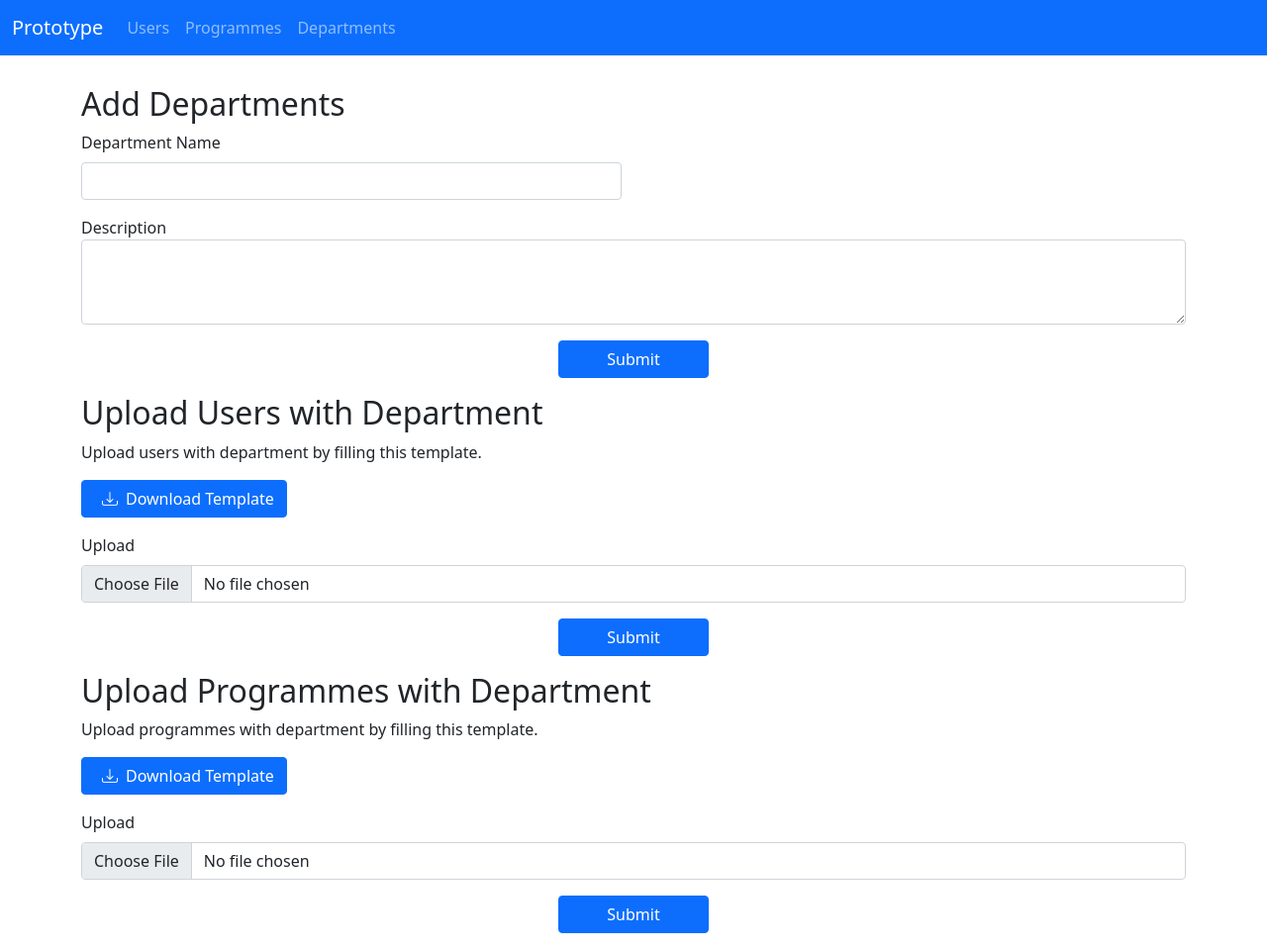
After one commit to rohitmendus/protype-application, a Django app: page /departments/ in a window 1280 px wide. The commit adds this page. Shown: the whole page at 99% size. Run offline with Django 4.2, Linux system fonts and the light colour scheme.

Commit message:
Added sections for programme and departments and made forms to upload data from excel

```diff
--- a/prototype/application/models.py
+++ b/prototype/application/models.py
@@ -6,6 +6,9 @@ from django.core.validators import RegexValidator
 class Department(models.Model):
 	name = models.CharField(max_length=200)
 	description = models.CharField(max_length=500)
+
+	def __str__(self):
+		return self.name
 
 
 class ProfileUser(models.Model):
--- a/prototype/application/urls.py
+++ b/prototype/application/urls.py
@@ -5,4 +5,12 @@ urlpatterns = [
     path('users/', views.UsersView.as_view(), name="users"),
     path('user-delete/<int:id>', views.UsersDelete.as_view(), name="user-delete"),
     path('user-edit/', views.UsersEdit.as_view(), name="user-edit"),
+    path('programmes/', views.ProgrammesView.as_view(), name="programmes"),
+    path('programme-delete/<int:id>', views.ProgrammesDelete.as_view(), name="programme-delete"),
+    path('programme-edit/', views.ProgrammesEdit.as_view(), name="programme-edit"),
+    path('departments/', views.DepartmentsView.as_view(), name="departments"),
+    path('download_user_dept/', views.DownloadFileUser.as_view(), name="download_user_dept"),
+    path('upload_user_dept/', views.UploadUserDeptView.as_view(), name="upload_user_dept"),
+    path('download_pgm_dept/', views.DownloadFileProgramme.as_view(), name="download_pgm_dept"),
+    path('upload_pgm_dept/', views.UploadProgrammeDeptView.as_view(), name="upload_pgm_dept")
 ]
--- a/prototype/application/views.py
+++ b/prototype/application/views.py
@@ -1,10 +1,14 @@
-from django.shortcuts import render
-from django.http import JsonResponse
+from django.shortcuts import render, redirect
+from django.http import JsonResponse, HttpResponse
 from django.views import View
 from .models import *
 from django.contrib.auth.models import User
+from django.forms.models import model_to_dict
+import mimetypes, os, openpyxl
 
-# Create your views here.
+#UsersView
+#self.get() - Renders the template and sents users' details
+#self.post() - Creates new users(request sent through ajax)
 class UsersView(View):
 	template = 'users.html'
 	def get(self, request):
@@ -15,10 +19,14 @@ class UsersView(View):
 				health="Fine"
 			else:
 				health="Not fine"
+			if i.department == None:
+				dept = ""
+			else:
+				dept = i.department.name
 			user_obj = User.objects.get(id=i.user_id)
 			user = {'username': user_obj.username, 'name': i.name, 'email': user_obj.email,
 				'mobile': i.mobile, 'age': i.age, 'sex': i.sex, 'salutation': i.salutation,
-				'health': health, 'id': user_obj.id}
+				'health': health, 'id': user_obj.id, 'dept': dept}
 			users.append(user)
 		context = {'users': users}
 		return render(request, self.template, context)
@@ -41,7 +49,7 @@ class UsersView(View):
 		user_profile = ProfileUser(user=user, name=name, mobile=mobile, age=int(age), sex=sex, salutation=salutation, health=health)
 		user_profile.save()
 
-
+		#Sents updated data to js to render it
 		users_obj = ProfileUser.objects.all()
 		users = []
 		for i in users_obj:
@@ -49,19 +57,26 @@ class UsersView(View):
 				health="Fine"
 			else:
 				health="Not fine"
-			user_obj = User.objects.get(id=i.user_id)
-			user_1 = {'username': user_obj.username, 'name': i.name, 'email': user_obj.email,
+			if i.department == None:
+				dept = ""
+			else:
+				dept = i.department.name
+			user_obj_1 = User.objects.get(id=i.user_id)
+			user_1 = {'username': user_obj_1.username, 'name': i.name, 'email': user_obj_1.email,
 				'mobile': i.mobile, 'age': i.age, 'sex': i.sex, 'salutation': i.salutation,
-				'health': health, 'id': user_obj.id}
+				'health': health, 'id': user_obj_1.id, 'dept': dept}
 			users.append(user_1)
 		data = {'users': users}
 		return JsonResponse(data)
 
+#UsersDelete
+#self.get() - Deletes the user(request sent through ajax)
 class UsersDelete(View):
 	def get(self, request, id):
+		#Deleting user
 		user = User.objects.get(id=id)
 		user.delete()
-
+		#Sents updated data to js to render it
 		users_obj = ProfileUser.objects.all()
 		users = []
 		for i in users_obj:
@@ -69,22 +84,34 @@ class UsersDelete(View):
 				health="Fine"
 			else:
 				health="Not fine"
+			if i.department == None:
+				dept = ""
+			else:
+				dept = i.department.name
 			user_obj = User.objects.get(id=i.user_id)
 			user_1 = {'username': user_obj.username, 'name': i.name, 'email': user_obj.email,
 				'mobile': i.mobile, 'age': i.age, 'sex': i.sex, 'salutation': i.salutation,
-				'health': health, 'id': user_obj.id}
+				'health': health, 'id': user_obj.id, 'dept': dept}
 			users.append(user_1)
 		data = {'users': users}
 		return JsonResponse(data)
 
+#UsersEdit
+#self.get() - Gets user data to fill the modal form(request sent through ajax)
+#self.post() - Updates user data(request sent through ajax)
 class UsersEdit(View):
 	def get(self, request):
 		id_1 = request.GET.get('id')
 		user_obj = User.objects.get(id=id_1)
 		profile_obj = ProfileUser.objects.get(user_id=id_1)
+		depts = list(Department.objects.values_list('name', flat=True))
+		if profile_obj.department == None:
+			dept = ""
+		else:
+			dept = profile_obj.department.name
 		data = {'username': user_obj.username, 'name': profile_obj.name, 'email': user_obj.email,
 				'mobile': profile_obj.mobile, 'age': profile_obj.age, 'sex': profile_obj.sex, 'salutation': profile_obj.salutation,
-				'health': str(profile_obj.health), 'id': user_obj.id}
+				'health': str(profile_obj.health), 'id': user_obj.id, 'depts': depts, 'dept': dept}
 		return JsonResponse(data)
 
 	def post(self, request):
@@ -96,6 +123,7 @@ class UsersEdit(View):
 		age = request.POST.get('age')
 		sex = request.POST.get('sex')
 		salutation = request.POST.get('salutation')
+		dept = Department.objects.get(name=request.POST.get('dept'))
 		if request.POST.get('health') == "True":
 			health = True
 		else:
@@ -112,10 +140,12 @@ class UsersEdit(View):
 		profile_obj.salutation = salutation
 		profile_obj.health = health
 		profile_obj.name = name
+		profile_obj.department = dept
 
 		user_obj.save()
 		profile_obj.save()
 
+		#Sents updated data to js to render it
 		users_obj = ProfileUser.objects.all()
 		users = []
 		for i in users_obj:
@@ -123,10 +153,221 @@ class UsersEdit(View):
 				health="Fine"
 			else:
 				health="Not fine"
+			if i.department == None:
+				dept = ""
+			else:
+				dept = i.department.name
 			user_obj_1 = User.objects.get(id=i.user_id)
 			user_1 = {'username': user_obj_1.username, 'name': i.name, 'email': user_obj_1.email,
 				'mobile': i.mobile, 'age': i.age, 'sex': i.sex, 'salutation': i.salutation,
-				'health': health, 'id': user_obj_1.id}
+				'health': health, 'id': user_obj_1.id, 'dept': dept}
 			users.append(user_1)
 		data = {'users': users}
 		return JsonResponse(data)
+
+
+# def RenderUpdatedProgrammeData():
+
+
+#ProgrammesView
+#self.get() - Renders the template and sents programmes' details
+#self.post() - Creates new programmes(request sent through ajax)
+class ProgrammesView(View):
+	template = 'programmes.html'
+	def get(self, request):
+		context = {'programmes': Programme.objects.all()}
+		return render(request, self.template, context)
+
+	def post(self, request):
+		name = request.POST.get('name');
+		description = request.POST.get('description');
+
+		programme = Programme(name=name, description=description)
+		programme.save()
+		#Sents updated data to js to render it
+		data = {'programmes': list(Programme.objects.all().values())}
+		return JsonResponse(data, safe=False)
+
+#ProgrammesDelete
+#self.get() - Deletes the programme(request sent through ajax)
+class ProgrammesDelete(View):
+	def get(self, request, id):
+		programme = Programme.objects.get(id=id)
+		programme.delete()
+		#Sents updated data to js to render it
+		data = {'programmes': list(Programme.objects.all().values())}
+		return JsonResponse(data, safe=False)
+
+#ProgrammesEdit
+#self.get() - Gets programme data to fill the modal form(request sent through ajax)
+#self.post() - Updates programme data(request sent through ajax)
+class ProgrammesEdit(View):
+	def get(self, request):
+		id_1 = request.GET.get('id')
+		data = {'programmes': model_to_dict(Programme.objects.get(id=id_1))}
+		return JsonResponse(data)
+
+	def post(self, request):
+		id_2 = request.POST.get('id')
+		name = request.POST.get('name')
+		description = request.POST.get('description')
+		programme = Programme.objects.get(id=id_2)
+		programme.name = name
+		programme.description = description
+		programme.save()
+		#Sents updated data to js to render it
+		data = {'programmes': list(Programme.objects.all().values())}
+		return JsonResponse(data, safe=False)
+
+
+#DepartmentsView
+#self.get() - Renders the template
+#self.post() - Creates new department(request sent through ajax)
+class DepartmentsView(View):
+	template = 'departments.html'
+	def get(self, request):
+		return render(request, self.template)
+
+	def post(self, request):
+		name = request.POST.get('name');
+		description = request.POST.get('description');
+
+		department = Department(name=name, description=description)
+		department.save()
+
+		return HttpResponse('Department saved successfully!')
+
+#DownloadFileUser
+#self.get() - Downloads the excel template for uploading users with department
+class DownloadFileUser(View):
+	def get(self, request):
+		# Getting file path
+		filename= "user_department_template.xlsx"
+		BASE_DIR = os.path.dirname(os.path.dirname(os.path.abspath(__file__)))
+		filepath = BASE_DIR + '/templates/' + filename
+
+		# Loading the excel file
+		wb = openpyxl.load_workbook(filepath)
+		ws = wb.active
+
+		#Removing existing data downs if any
+		toRemove = []
+		for validation in ws.data_validations.dataValidation:
+			if validation.__contains__('B2'):
+				toRemove.append(validation)
+		for rmValidation in toRemove:
+			ws.data_validations.dataValidation.remove(rmValidation)
+		#Adding new drop downs
+		department_names = Department.objects.values_list('name', flat=True)
+		dlist1 = ", ".join(department_names)
+		dlist1 = '"' + dlist1 + '"'
+		dv = openpyxl.worksheet.datavalidation.DataValidation(type="list", formula1=dlist1)
+		ws.add_data_validation(dv)
+		dv.add('B2:B100')
+
+		#Adding user names
+		users = ProfileUser.objects.values_list('name',flat=True).filter(department__isnull=True)
+		counter = 2
+		for user in users:
+			ws['A'+str(counter)].value = user
+			counter += 1
+		wb.save(filepath)
+
+		#Sending the file as response
+		path = open(filepath, 'rb')
+		mime_type, _ = mimetypes.guess_type(filepath)
+		response = HttpResponse(path, content_type=mime_type)
+		response['Content-Disposition'] = "attachment; filename=%s" % filename
+		return response
+
+class UploadUserDeptView(View):
+	def post(self, request):
+		file = request.FILES.get('user_dept_file')
+
+		data = []
+		wb = openpyxl.load_workbook(file)
+		ws = wb.active
+		count = ProfileUser.objects.filter(department__isnull=True).count()
+		for y in range(2, count+2):
+			user_name = ws['A'+str(y)].value
+			department_name = ws['B'+str(y)].value
+			if user_name != None and department_name != None:
+				data_set = {'user_name':user_name, 'department_name': department_name}
+				data.append(data_set)
+
+		for i in data:
+			user = ProfileUser.objects.get(name=i['user_name'])
+			department = Department.objects.get(name=i['department_name'])
+			if user != None and department != None:
+				user.department = department
+				user.save()
+			else:
+				return HttpResponse("An error occured!")
+		return redirect("/departments")
+
+
+class DownloadFileProgramme(View):
+	def get(self, request):
+		# Getting file path
+		filename= "programme_dept_template.xlsx"
+		BASE_DIR = os.path.dirname(os.path.dirname(os.path.abspath(__file__)))
+		filepath = BASE_DIR + '/templates/' + filename
+
+		# Loading the excel file
+		wb1 = openpyxl.load_workbook(filepath)
+		ws1 = wb1.active
+
+		#Removing existing data downs if any
+		toRemove = []
+		for validation in ws1.data_validations.dataValidation:
+			if validation.__contains__('B2'):
+				toRemove.append(validation)
+		for rmValidation in toRemove:
+			ws1.data_validations.dataValidation.remove(rmValidation)
+		#Adding new drop downs
+		department_names = Department.objects.values_list('name', flat=True)
+		dlist1 = ", ".join(department_names)
+		dlist1 = '"' + dlist1 + '"'
+		dv = openpyxl.worksheet.datavalidation.DataValidation(type="list", formula1=dlist1)
+		ws1.add_data_validation(dv)
+		dv.add('B2:B100')
+
+		#Adding programme names
+		programmes = Programme.objects.values_list('name',flat=True).filter(department__isnull=True)
+		counter = 2
+		for pgm in programmes:
+			ws1['A'+str(counter)].value = pgm
+			counter += 1
+		wb1.save(filepath)
+
+		#Sending the file as response
+		path = open(filepath, 'rb')
+		mime_type, _ = mimetypes.guess_type(filepath)
+		response = HttpResponse(path, content_type=mime_type)
+		response['Content-Disposition'] = "attachment; filename=%s" % filename
+		return response
+
+class UploadProgrammeDeptView(View):
+	def post(self, request):
+		file = request.FILES.get('pgm_dept_file')
+
+		data = []
+		wb1 = openpyxl.load_workbook(file)
+		ws1 = wb1.active
+		count = Programme.objects.filter(department__isnull=True).count()
+		for y in range(2, count+2):
+			pgm_name = ws1['A'+str(y)].value
+			department_name = ws1['B'+str(y)].value
+			if pgm_name != None and department_name != None:
+				data_set = {'pgm_name':pgm_name, 'department_name': department_name}
+				data.append(data_set)
+
+		for i in data:
+			pgm = Programme.objects.get(name=i['pgm_name'])
+			department = Department.objects.get(name=i['department_name'])
+			if pgm != None and department != None:
+				pgm.department = department
+				pgm.save()
+			else:
+				return HttpResponse("An error occured!")
+		return redirect("/departments")
--- a/prototype/static/script.js
+++ b/prototype/static/script.js
@@ -1,3 +1,43 @@
+function render_user_data_to_table(response){
+	$('#table-body').empty();
+	var counter = 1
+	for (let user of response.users){
+		let element = `<tr>
+			<th scope="row">${counter}</th>
+			<td>${user.salutation}</td>
+	        <td>${user.name}</td>
+	        <td>${user.username}</td>
+	        <td>${user.email}</td>
+	        <td>${user.mobile}</td>
+	        <td>${user.age}</td>
+	        <td>${user.sex}</td>
+	        <td>${user.health}</td>
+	        <td>${user.dept}</td>
+	        <td><a href="/user-edit/" class="edit-users" data-id="${user.id}"><i class="bi bi-pencil-square"></i></a></td>
+	        <td><a href="/user-delete/${user.id}" class="delete-users"><i class="bi bi-trash-fill"></i></a></td>
+		</tr>`
+		$('#table-body').append($(element));
+		counter++;
+	};
+}
+
+function render_programme_data_to_table(response) {
+	$('#table-body-programme').empty();
+	var counter = 1
+	for (let programme of response.programmes){
+		let element = `<tr>
+	      <th scope="row">${counter}</th>
+	      <td>${programme.name}</td>
+	      <td class="name-table">${programme.description}</td>
+	      <td>${programme.dept}</td>
+	      <td><a class="edit-programmes" href="/programme-edit/" data-id="${programme.id}"><i class="bi bi-pencil-square"></i></a></td>
+	      <td><a href="/programme-delete/${programme.id}" class="delete-programmes"><i class="bi bi-trash-fill"></i></a></td>
+	    </tr>`
+		$('#table-body-programme').append($(element));
+		counter++;
+	};
+}
+
 $(document).ready(function(){
 	$('#add-users-form').submit(function(e){
 		e.preventDefault()
@@ -29,25 +69,7 @@ $(document).ready(function(){
 				success: function(response){
 					alert("User has been saved successfully!");
 					$('#add-users-form').trigger("reset");
-					$('#table-body').empty();
-					var counter = 1
-					for (let user of response.users){
-						let element = `<tr>
-							<th scope="row">${counter}</th>
-							<td>${user.salutation}</td>
-					        <td>${user.name}</td>
-					        <td>${user.username}</td>
-					        <td>${user.email}</td>
-					        <td>${user.mobile}</td>
-					        <td>${user.age}</td>
-					        <td>${user.sex}</td>
-					        <td>${user.health}</td>
-					        <td><a href="/user-edit/" class="edit-users" data-id="${user.id}"><i class="bi bi-pencil-square"></i></a></td>
-					        <td><a href="/user-delete/${user.id}" class="delete-users"><i class="bi bi-trash-fill"></i></a></td>
-						</tr>`
-						$('#table-body').append($(element));
-						counter++;
-					};
+					render_user_data_to_table(response);
 				}
 			});
 		}
@@ -62,25 +84,7 @@ $(document).ready(function(){
 				type: 'get',
 				success: function(response){
 					alert("User has been deleted");
-					$('#table-body').empty();
-					var counter = 1
-					for (let user of response.users){
-						let element = `<tr>
-							<th scope="row">${counter}</th>
-							<td>${user.salutation}</td>
-					        <td>${user.name}</td>
-					        <td>${user.username}</td>
-					        <td>${user.email}</td>
-					        <td>${user.mobile}</td>
-					        <td>${user.age}</td>
-					        <td>${user.sex}</td>
-					        <td>${user.health}</td>
-					        <td><a href="/user-edit/" class="edit-users" data-id="${user.id}"><i class="bi bi-pencil-square"></i></a></td>
-					        <td><a href="/user-delete/${user.id}" class="delete-users"><i class="bi bi-trash-fill"></i></a></td>
-						</tr>`
-						$('#table-body').append($(element));
-						counter++;
-					};
+					render_user_data_to_table(response);
 				}
 			});
 		};
@@ -106,6 +110,14 @@ $(document).ready(function(){
 				$('#edit-user-form input[id="age-edit"]').val(response.age);
 				$('#edit-user-form select[id="sex-edit"]').val(response.sex);
 				$('#edit-user-form select[id="salutation-edit"]').val(response.salutation);
+				$('#edit-user-form select[id="dept-edit"]').empty();
+				for (let i of response.depts){
+					let elem = `<option value="${i}">${i}</option>`;
+					$('#edit-user-form select[id="dept-edit"]').append($(elem));
+				}
+				if (response.dept!=""){
+					$('#edit-user-form select[id="dept-edit"]').val(response.dept);
+				}
 			}
 		});
 	});
@@ -123,6 +135,7 @@ $(document).ready(function(){
 		const sex = $('#sex-edit').val();
 		const salutation = $('#salutation-edit').val();
 		const health = $('#health-edit').val();
+		const dept = $('#dept-edit').val();
 		if (!(Number.isInteger(Number(mobile)) && mobile.length == 10)) {
 			alert("Mobile number is not valid!");
 		} else if (!(Number.isInteger(Number(age)) && Number(age) > 0)) {
@@ -133,32 +146,127 @@ $(document).ready(function(){
 				type: 'post',
 				data: {'csrfmiddlewaretoken': csrf_token, 'username': username, 'name': name,
 					'email': email, 'mobile': mobile, 'age': age, 'sex': sex, 'salutation': salutation,
-					'health': health, 'id': id},
+					'health': health, 'id': id, 'dept': dept},
 				success: function(response){
 					alert("Changes have been saved!");
 					$('#edit-user-form').trigger("reset");
 					$('#edit-user-modal').modal('hide');
-					$('#table-body').empty();
-					var counter = 1
-					for (let user of response.users){
-						let element = `<tr>
-							<th scope="row">${counter}</th>
-							<td>${user.salutation}</td>
-					        <td>${user.name}</td>
-					        <td>${user.username}</td>
-					        <td>${user.email}</td>
-					        <td>${user.mobile}</td>
-					        <td>${user.age}</td>
-					        <td>${user.sex}</td>
-					        <td>${user.health}</td>
-					        <td><a href="/user-edit/" class="edit-users" data-id="${user.id}"><i class="bi bi-pencil-square"></i></a></td>
-					        <td><a href="/user-delete/${user.id}" class="delete-users"><i class="bi bi-trash-fill"></i></a></td>
-						</tr>`
-						$('#table-body').append($(element));
-						counter++;
-					};
+					render_user_data_to_table(response);
 				}
 			});
 		}
 	});
+
+	$('#search').keyup(function() {
+		var search_name = $(this).val().toLowerCase();
+		$('#table-body .name-table').each(function(){
+			let name = $(this).text().toLowerCase();
+			if (!(name.includes(search_name))) {
+				$(this).parent().hide();
+			} else {
+				$(this).parent().show();
+			}
+		});
+	});
+
+	$('#add-programmes-form').submit(function(e){
+		e.preventDefault()
+		const url = $(this).attr('action');
+		const csrf_token = $('#add-programmes-form input[name="csrfmiddlewaretoken"]').val();
+		const name = $('#name').val();
+		const description = $('#description').val();
+		$.ajax({
+			url: url,
+			type: 'post',
+			data: {'csrfmiddlewaretoken': csrf_token, 'name': name, 'description': description},
+			success: function(response){
+				alert("Programme has been saved successfully!");
+				$('#add-programmes-form').trigger("reset");
+				render_programme_data_to_table(response);
+			}
+		});
+	});
+
+	$(document).on('click', '.delete-programmes', function(e){
+		e.preventDefault()
+		if (confirm("Are you sure you want to delete this programme?")) {
+			const url = $(this).attr('href')
+			$.ajax({
+				url: url,
+				type: 'get',
+				success: function(response){
+					alert("Programme has been deleted");
+					render_programme_data_to_table(response);
+				}
+			});
+		};
+	});
+
+	$(document).on('click', '.edit-programmes', function(e){
+		e.preventDefault()
+		const url = $(this).attr('href');
+		const id = $(this).data('id');
+		$.ajax({
+			url: url,
+			data: {'id': id},
+			type: 'get',
+			success: function(response){
+				console.log(response)
+				$('#edit-programme-modal').modal('show');
+				$('#edit-programme-form').attr('action', url);
+				$('#edit-programme-form input[name="edit-programme-id"]').val(response.programmes.id);
+				$('#edit-programme-form textarea[id="description-edit"]').text(response.programmes.description);
+				$('#edit-programme-form input[id="name-edit"]').val(response.programmes.name);
+			}
+		});
+	});
+
+	$('#edit-programme-form').submit(function(e) {
+		e.preventDefault()
+		const url = $(this).attr('action');
+		const id = $('#edit-programme-form input[name="edit-programme-id"]').val();
+		const csrf_token = $('#edit-programme-form input[name="csrfmiddlewaretoken"]').val();
+		const name = $('#name-edit').val();
+		const description = $('#description-edit').val();
+		$.ajax({
+			url: url,
+			type: 'post',
+			data: {'csrfmiddlewaretoken': csrf_token, 'name': name, 'description': description, 'id': id},
+			success: function(response){
+				alert("Changes have been saved!");
+				$('#edit-programme-form').trigger("reset");
+				$('#edit-programme-modal').modal('hide');
+				render_programme_data_to_table(response);
+			}
+		});
+	});
+
+	$('#search-programme').keyup(function() {
+		var search_name = $(this).val().toLowerCase();
+		$('#table-body-programme .name-table').each(function(){
+			let name = $(this).text().toLowerCase();
+			if (!(name.includes(search_name))) {
+				$(this).parent().hide();
+			} else {
+				$(this).parent().show();
+			}
+		});
+	});
+
+	$('#add-departments-form').submit(function(e){
+		e.preventDefault()
+		const url = $(this).attr('action');
+		const csrf_token = $('#add-departments-form input[name="csrfmiddlewaretoken"]').val();
+		const name = $('#name').val();
+		const description = $('#description').val();
+		$.ajax({
+			url: url,
+			type: 'post',
+			data: {'csrfmiddlewaretoken': csrf_token, 'name': name, 'description': description},
+			success: function(response){
+				alert(response);
+				$('#add-departments-form').trigger('reset');
+			}
+		});
+	});
 });
--- a/prototype/static/style.css
+++ b/prototype/static/style.css
@@ -1,3 +1,3 @@
-#add-users {
+.add {
 	margin-top: 30px;
 }
--- /dev/null
+++ b/prototype/templates/departments.html
@@ -0,0 +1,53 @@
+{% extends 'main.html' %}
+
+{% block title %}Programmes{% endblock %}
+
+{% block content %}
+<div class="container add">
+	<h2>Add Departments</h2>
+	<form class="row" action="{% url 'departments' %}" method="post" id="add-departments-form">
+	  {% csrf_token %}
+	  <div class="mb-3 col-6">
+	    <label for="name" class="form-label">Department Name</label>
+	    <input type="text" class="form-control" id="name" required>
+	  </div>
+	   <div class="form-group mb-3">
+	    <label for="description">Description</label>
+	    <textarea class="form-control" id="description" rows="3" required></textarea>
+	  </div>
+	  <div class="mb-3 col-12 d-flex justify-content-center">
+	  	<button type="submit" class="btn btn-primary px-5">Submit</button>
+	  </div>
+	</form>
+</div>
+<div class="container">
+	<h2 mb-5>Upload Users with Department</h2>
+	<p>Upload users with department by filling this template.</p>
+	<a class="btn btn-primary" href="{% url 'download_user_dept' %}"><i class="bi bi-download mx-2"></i>Download Template</a>
+	<form method="post" action="{% url 'upload_user_dept' %}" enctype='multipart/form-data'>
+		{% csrf_token %}
+		<div class="mb-3 mt-3">
+		  <label for="formFile" class="form-label">Upload</label>
+		  <input class="form-control" type="file" id="formFile" name="user_dept_file" accept=".xls,.xlsx">
+		</div>
+		<div class="mb-3 col-12 d-flex justify-content-center">
+		  	<button type="submit" class="btn btn-primary px-5">Submit</button>
+		</div>
+	</form>
+</div>
+<div class="container">
+	<h2>Upload Programmes with Department</h2>
+	<p>Upload programmes with department by filling this template.</p>
+	<a class="btn btn-primary" href="{% url 'download_pgm_dept' %}"><i class="bi bi-download mx-2"></i>Download Template</a>
+	<form method="post" action="{% url 'upload_pgm_dept' %}" enctype='multipart/form-data'>
+		{% csrf_token %}
+		<div class="mb-3 mt-3">
+		  <label for="formFile1" class="form-label">Upload</label>
+		  <input class="form-control" type="file" id="formFile1" name="pgm_dept_file" accept=".xls,.xlsx">
+		</div>
+		<div class="mb-3 col-12 d-flex justify-content-center">
+		  	<button type="submit" class="btn btn-primary px-5">Submit</button>
+		</div>
+	</form>
+</div>
+{% endblock %}
--- a/prototype/templates/main.html
+++ b/prototype/templates/main.html
@@ -25,10 +25,10 @@
 	          <a class="nav-link" href="{% url 'users' %}">Users</a>
 	        </li>
 	        <li class="nav-item">
-	          <a class="nav-link" href="#">Programmes</a>
+	          <a class="nav-link" href="{% url 'programmes' %}">Programmes</a>
 	        </li>
 	        <li class="nav-item">
-	          <a class="nav-link" href="#">Departments</a>
+	          <a class="nav-link" href="{% url 'departments' %}">Departments</a>
 	        </li>
 	      </ul>
 	    </div>
```
Also changed, not shown: prototype/templates/programmes.html (added, +92 -0 lines), prototype/templates/users.html (+20 -3 lines), 2 other files.
